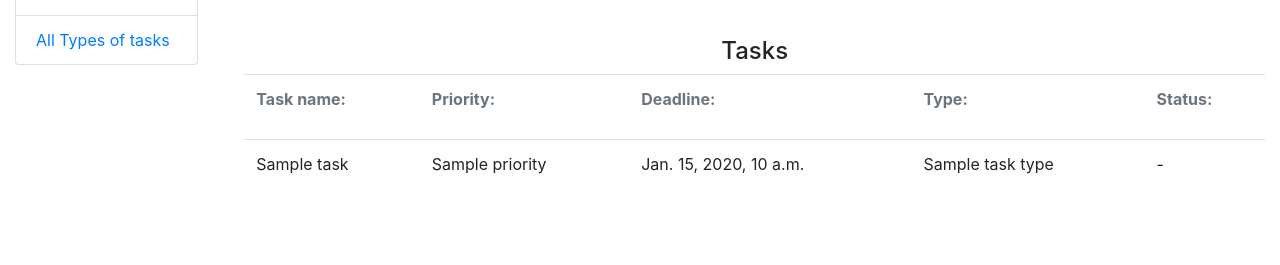
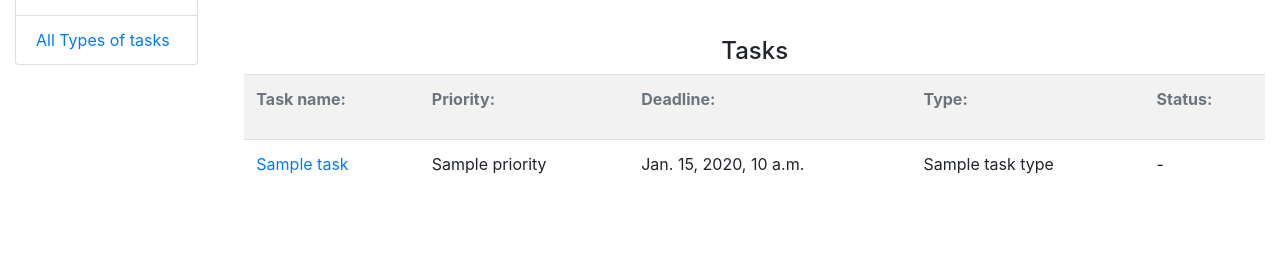
Before and after one commit to u123dev/IT-Task-Manager, a Django app: template templates/task_manager/worker_detail.html in a window 1280 px wide. Shown: the part 275-540 px from the top of the page. Run offline with Django 5.2, Linux system fonts and the light colour scheme; the template is opened without the code that fills it: most values are stand-ins (such as "Sample title", 1, 10 or a date in 2020).

Commit message:
add minor enhancements in Worker detail & list forms

```diff
--- a/templates/task_manager/worker_detail.html
+++ b/templates/task_manager/worker_detail.html
@@ -55,7 +55,7 @@
     {% if worker.tasks.all %}
     <h4 style="text-align: center">Tasks</h4>
 
-    <table  class="table table-hover">
+    <table class="table table-hover table-striped">
     <tr>
       <th><p class="text-muted">Task name:</p></th>
       <th><p class="text-muted">Priority:</p></th>
@@ -66,7 +66,7 @@
 
     {% for task in worker.tasks.all %}
         <tr>
-          <td><p> {{ task.name }}</p></td>
+          <td><p><a href="{% url 'task_manager:task-detail' pk=task.id %}">{{ task.name }}</a></p></td>
           <td><p> {{ task.priority }}</p></td>
           <td><p> {{ task.deadline }}</p></td>
           <td><p> {{ task.task_type.name }}</p></td>
--- a/templates/task_manager/worker_list.html
+++ b/templates/task_manager/worker_list.html
@@ -12,9 +12,10 @@
     {{ search_form|crispy }}
     <input type="submit" value="🔍" class="btn btn-secondary">
   </form>
+  <br>
 
     {% if worker_list %}
-    <table class="table">
+    <table class="table table-hover table-striped ">
       <tr>
         <th>ID</th>
         <th>Username</th>
@@ -26,7 +27,6 @@
       <tr>
         <td>{{ worker.id }}</td>
         <td><a href="{{ worker.get_absolute_url }}">{{ worker.username }} {% if user == worker %} (Me){% endif %}</a></td>
-        <td><a href="{% url 'task_manager:worker-detail' worker.id %}">{{ worker.username }} {% if user == worker %} (Me){% endif %}</a></td>
         <td>{{ worker.first_name }}</td>
         <td>{{ worker.last_name }}</td>
         <td>{{ worker.position }}</td>
```
